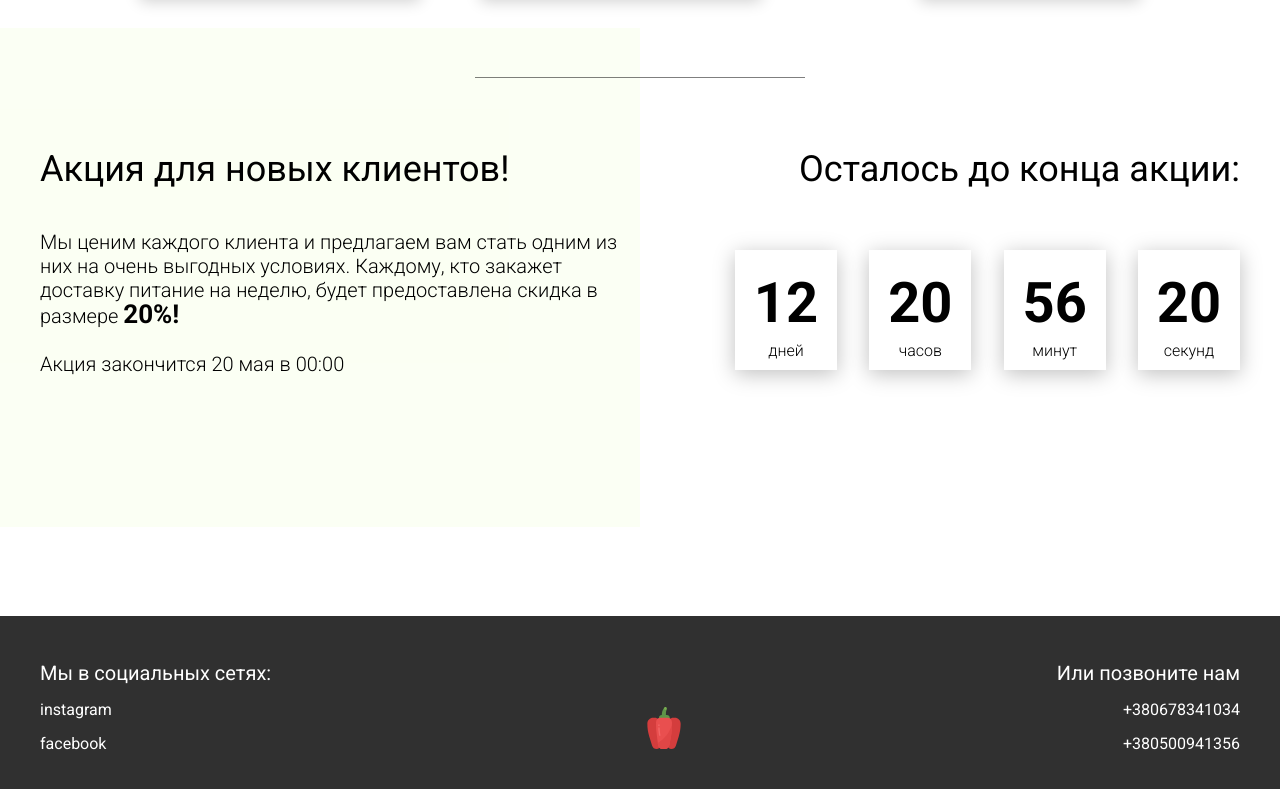
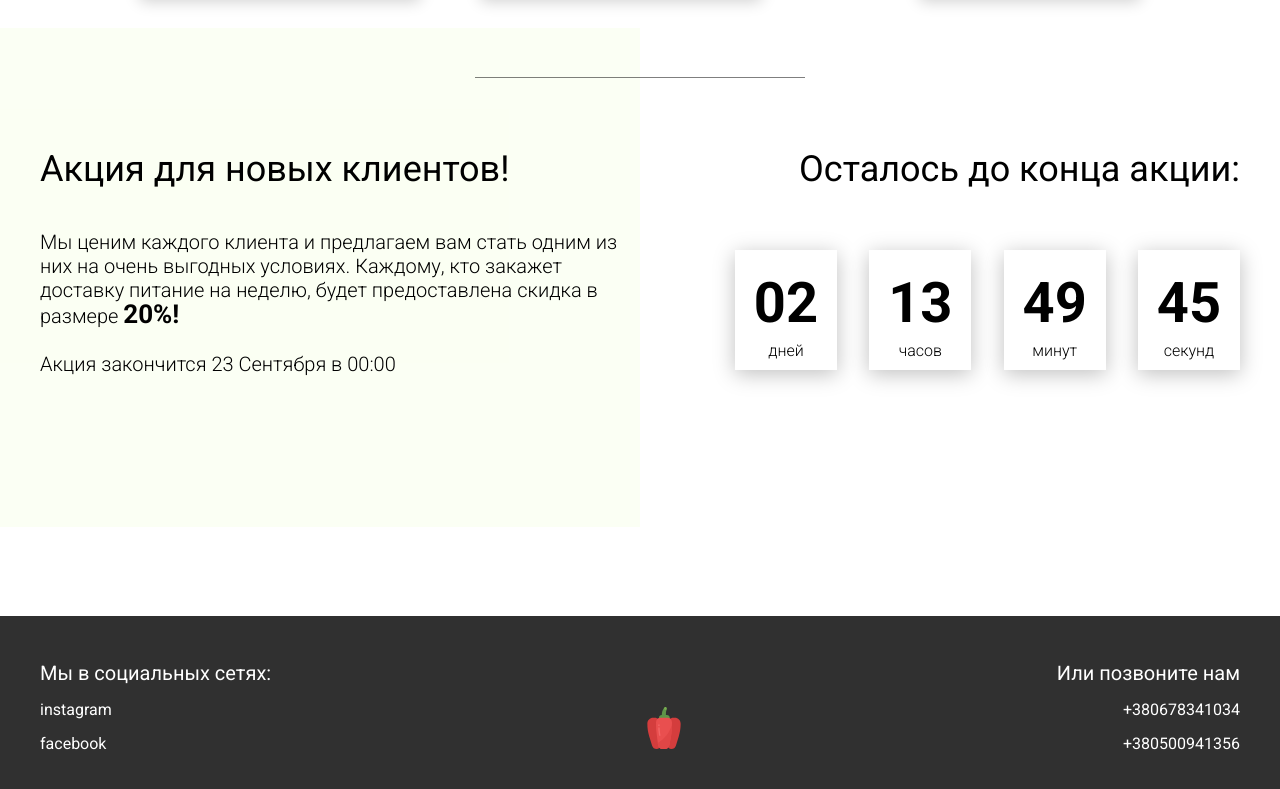
Before and after one commit to AlexszAs/Practic, a plain HTML site: page newP/002/index.html in a window 1280 px wide. Shown: the part 3448-4237 px from the top of the page. Drawn offline with Linux system fonts and the light colour scheme.

Commit message:
commit_13(timer project)

```diff
--- a/newP/002/js/script.js
+++ b/newP/002/js/script.js
@@ -1,5 +1,5 @@
 window.addEventListener('DOMContentLoaded', () => {
-
+    //Tabs
     const tabs = document.querySelectorAll('.tabheader__item'),
         tabsContent = document.querySelectorAll('.tabcontent'),
         tabsparent = document.querySelector('.tabheader__items');
@@ -36,4 +36,55 @@ window.addEventListener('DOMContentLoaded', () => {
             });
         }
     });
+    //Timer
+
+    const deadLine = '2022-09-23T00:00:00';
+
+    function gettimeRemaining(endtime) {
+        const t = Date.parse(endtime) - Date.parse(new Date()),
+            days = Math.floor(t / (1000 * 60 * 60 * 24)),
+            hours = Math.floor((t / (1000 * 60 * 60) % 24)),
+            minutes = Math.floor((t / 1000 / 60) % 60),
+            seconds = Math.floor((t / 1000) % 60);
+        return {
+            'total': t,
+            'days': days,
+            'hours': hours,
+            'minutes': minutes,
+            'seconds': seconds
+        };
+    }
+
+    function getZero(num) {
+        if (num >= 0 && num < 10) {
+            return `0${num}`;
+        } else {
+            return num;
+        }
+    }
+
+    function setClock(selector, endtime) {
+        const timer = document.querySelector(selector),
+            days = timer.querySelector('#days'),
+            hours = timer.querySelector('#hours'),
+            minutes = timer.querySelector('#minutes'),
+            seconds = timer.querySelector('#seconds'),
+            timeInterval = setInterval(updateClock, 1000);
+
+        updateClock();
+
+        function updateClock() {
+            const t = gettimeRemaining(endtime);
+
+            days.innerHTML = getZero(t.days);
+            hours.innerHTML = getZero(t.hours);
+            minutes.innerHTML = getZero(t.minutes);
+            seconds.innerHTML = getZero(t.seconds);
+
+            if (t.total <= 0) {
+                clearInterval(timeInterval);
+            }
+        }
+    }
+    setClock('.timer', deadLine);
 });
```
Also changed, not shown: newP/002/index.html (+1 -1 lines).
